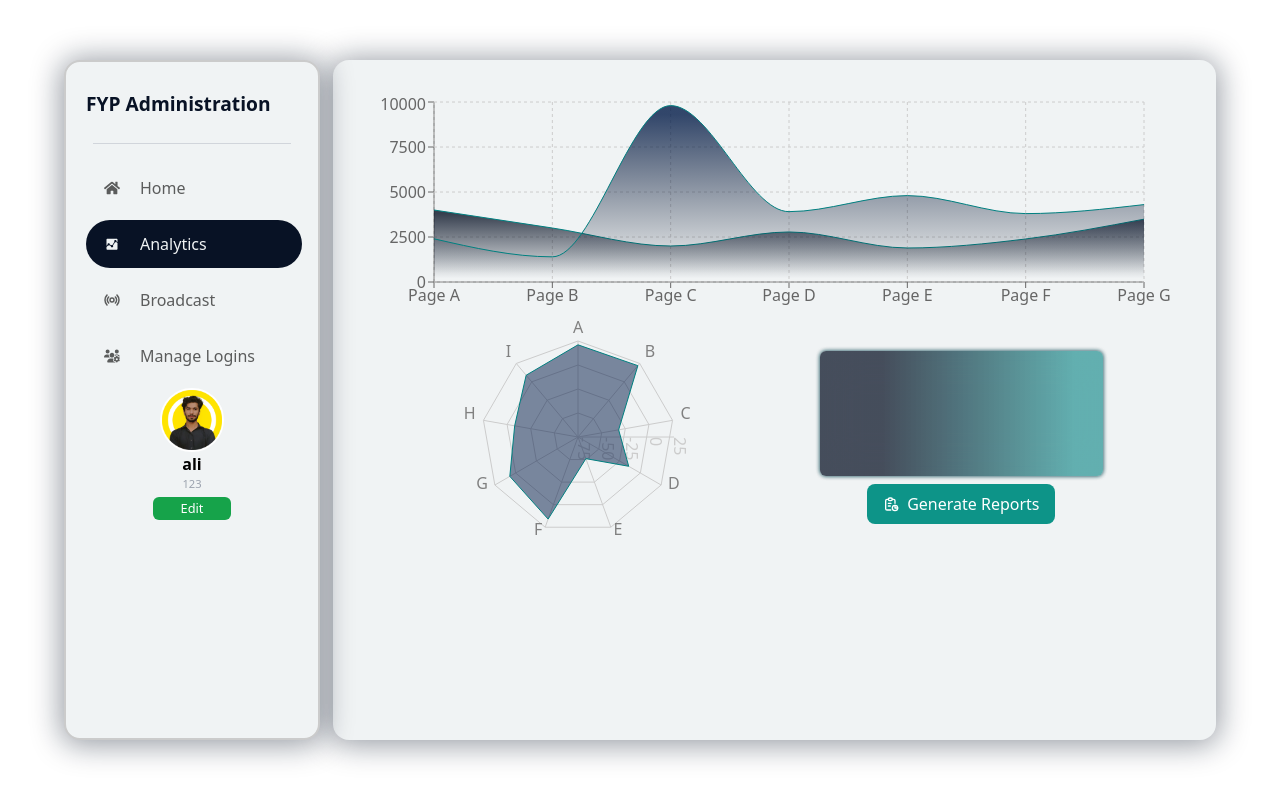
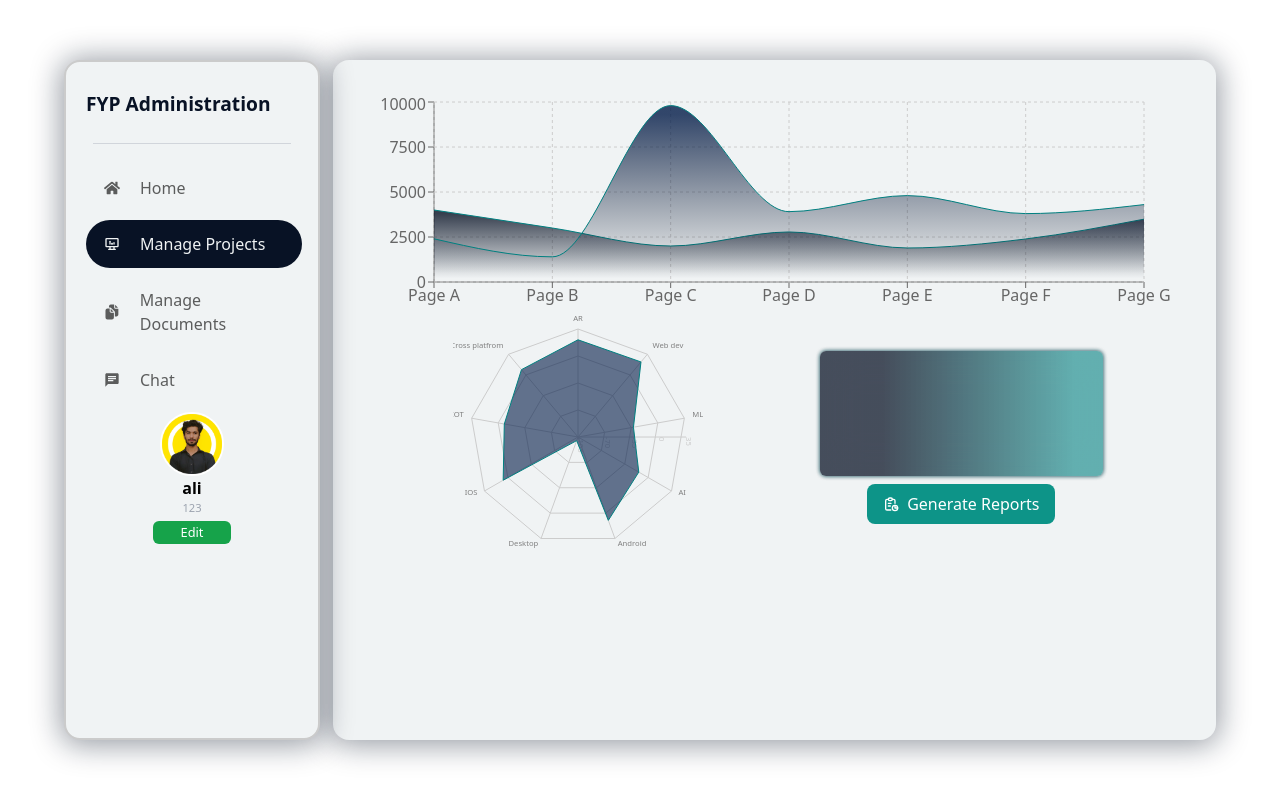
Before and after one commit to mubarakali826/Final-Year-Project-Administration-System, a React (Vite) app: page /admin/analytics in a window 1280 px wide. Built offline with nearby package versions, Linux system fonts and the light colour scheme.

Commit message:
admin initial backend completed

```diff
--- a/src/components/ADMIN/Analytics/Radar.jsx
+++ b/src/components/ADMIN/Analytics/Radar.jsx
@@ -3,25 +3,25 @@ import { Radar, RadarChart, PolarGrid,
     PolarAngleAxis, PolarRadiusAxis } from 'recharts';
 const radar = () => {
     const data = [
-        { name: 'A', x: 21 },
-        { name: 'B', x: 22 },
-        { name: 'C', x: -32 },
-        { name: 'D', x: -14 },
-        { name: 'E', x: -51 },
-        { name: 'F', x: 16 },
-        { name: 'G', x: 7 },
-        { name: 'H', x: -8 },
-        { name: 'I', x: 9 },
+        { name: 'AR', x: 21 },
+        { name: 'Web dev', x: 22 },
+        { name: 'ML', x: -32 },
+        { name: 'AI', x: -14 },
+        { name: 'Android', x: 10 },
+        { name: 'Desktop', x: -100 },
+        { name: 'IOS', x: 7 },
+        { name: 'IOT', x: -8 },
+        { name: 'Cross platfrom ', x: 9 },
     ];
 
   return (
        <RadarChart height={250} width={250}
-            outerRadius="80%" data={data}>
+            outerRadius="90%" data={data} className='text-[0.48rem]'>
             <PolarGrid />
-            <PolarAngleAxis dataKey="name" />
+            <PolarAngleAxis dataKey="name"/>
             <PolarRadiusAxis />
             <Radar dataKey="x" stroke="teal"
-                fill="#021b48" fillOpacity={0.5} />
+                fill="#021b48" fillOpacity={0.6} />
         </RadarChart>
   )
 }
--- a/src/components/ADMIN/Broadcast/Broadcast.jsx
+++ b/src/components/ADMIN/Broadcast/Broadcast.jsx
@@ -7,6 +7,7 @@ import {
   TooltipProvider,
   TooltipTrigger,
 } from "@/components/ui/tooltip";
+import { RxCross2 } from "react-icons/rx";
 
 const BroadcastModule = () => {
   const [selectedTarget, setSelectedTarget] = useState("all");
@@ -28,6 +29,7 @@ const BroadcastModule = () => {
   return (
     <div className="h-screen flex items-center">
       <div className="Broadcast gap-4 h-[85%] w-[69%] ml-[26%] rounded-2xl p-8 flex flex-col">
+
         <div className="mb-4">
           <h2 className="text-xl font-semibold text-blue-600">
             Broadcast Message
--- a/src/components/ADMIN/Manage Logins/EditLoginDialog.jsx
+++ b/src/components/ADMIN/Manage Logins/EditLoginDialog.jsx
@@ -27,16 +27,16 @@ const EditLoginDialog = ({ userId }) => {
         <DialogHeader>
           <DialogTitle>Edit Login Details</DialogTitle>
           <DialogDescription>
-            Update the email and password for this account.
+            Update the username and password for this account.
           </DialogDescription>
         </DialogHeader>
         <div className="mt-4">
           <label className="block text-sm font-medium text-gray-700">
-            Email
+            Username
           </label>
           <Input
-            type="email"
-            placeholder="Enter email"
+            type="text"
+            placeholder="Enter username"
             className="mt-1 block w-full p-2 border border-gray-300 rounded-md"
           />
         </div>
--- a/src/components/ADMIN/Manage Logins/ManageLogins.jsx
+++ b/src/components/ADMIN/Manage Logins/ManageLogins.jsx
@@ -15,6 +15,7 @@ const ManageLogins = () => {
   const [searchQuery, setSearchQuery] = useState("");
   const [activeTab, setActiveTab] = useState("student");
   const [isGenerateLoginVisible, setIsGenerateLoginVisible] = useState(false);
+  const [userType, setUserType] = useState('student');
 
   const handleSearchChange = (e) => {
     setSearchQuery(e.target.value);
@@ -113,26 +114,49 @@ const ManageLogins = () => {
     return (
       <div className=" h-screen w-[95%] flex items-center">
        <div className="generate-logins gap-4 h-[85%] w-[100%] ml-[27.35%] rounded-2xl p-8 flex flex-col relative">
-
   <RxCross2
     onClick={handleGenerateLoginClick}
-       className="absolute top-5 right-5 cursor-pointer" size={30}/>
+    className="absolute top-5 right-5 cursor-pointer"
+    size={30}
+  />
 
   <div className="mb-6">
-            <h2 className="text-2xl font-bold text-green-700 mb-2">
-              Generate Logins
-            </h2>
+    <h2 className="text-2xl font-bold text-green-700 mb-2">Generate Logins</h2>
     <p className="text-gray-600">
-              Add individual login details or upload an Excel file for bulk
-              generation.
+      Add individual login details or upload an Excel file for bulk generation.
     </p>
+
+    {/* Radio Buttons for Student/Supervisor */}
+    <div className="mt-4">
+      <label className="mr-4">
+        <input
+          type="radio"
+          value="student"
+          checked={userType === 'student'}
+          onChange={() => setUserType('student')}
+          className="mr-2"
+        />
+        Student
+      </label>
+      <label>
+        <input
+          type="radio"
+          value="supervisor"
+          checked={userType === 'supervisor'}
+          onChange={() => setUserType('supervisor')}
+          className="mr-2"
+        />
+        Supervisor
+      </label>
+    </div>
   </div>
 
   {/* Individual Login Generation */}
   <div className="mb-8">
-            <h3 className="text-lg font-semibold text-gray-700 mb-4">
-              Generate Single Login
-            </h3>
+    <h3 className="text-lg font-semibold text-gray-700 mb-4">Generate Single Login</h3>
+
+    {/* Conditional Rendering Based on User Type */}
+    {userType === 'student' ? (
       <div className="flex gap-4 mb-4">
         <input
           type="text"
@@ -149,6 +173,24 @@ const ManageLogins = () => {
           onChange={(e) => setEmail(e.target.value)}
         />
       </div>
+    ) : (
+      <div className="flex gap-4 mb-4">
+        <input
+          type="text"
+          className="w-1/2 border border-gray-300 rounded-lg p-4 focus:ring focus:ring-green-300 focus:border-green-500"
+          placeholder="Enter Username"
+
+        />
+        <input
+          type="email"
+          className="w-1/2 border border-gray-300 rounded-lg p-4 focus:ring focus:ring-green-300 focus:border-green-500"
+          placeholder="Enter Email Address"
+          value={email}
+          onChange={(e) => setEmail(e.target.value)}
+        />
+      </div>
+    )}
+
     <button
       className="flex items-center gap-2 bg-green-600 text-white rounded-lg px-4 py-2 hover:bg-green-500"
       onClick={handleGenerateLogin}
@@ -157,14 +199,12 @@ const ManageLogins = () => {
     </button>
   </div>
 
-          <hr className="my-3 border-gray-300" />
+  <hr className=" border-gray-300" />
 
   {/* Bulk Login Generation */}
   <div>
-            <h3 className="text-lg font-semibold text-gray-700 mb-4">
-              Bulk Login Generation
-            </h3>
-            <div className="flex items-center  gap-10 mb-4">
+    <h3 className="text-lg font-semibold text-gray-700 mb-4">Bulk Login Generation</h3>
+    <div className="flex items-center gap-10 mb-4">
       <input
         type="file"
         id="bulkUpload"
@@ -176,14 +216,16 @@ const ManageLogins = () => {
         htmlFor="bulkUpload"
         className="cursor-pointer flex items-center gap-2 text-green-600"
       >
-                <FaFileExcel /> {file ? file.name : <TooltipProvider>
+        <FaFileExcel /> {file ? file.name : (
+          <TooltipProvider>
             <Tooltip>
               <TooltipTrigger>Attach a document</TooltipTrigger>
-                  <TooltipContent  className=" text-yellow-500 bg-transparent border-none shadow-none ">
+              <TooltipContent className="text-yellow-500 bg-transparent border-none shadow-none">
                 <p>Document format must be xls or xlsx</p>
               </TooltipContent>
             </Tooltip>
-              </TooltipProvider>}
+          </TooltipProvider>
+        )}
       </label>
       <button
         className="flex items-center cursor-pointer gap-2 bg-green-600 text-white rounded-lg px-4 py-2 hover:bg-green-500"
@@ -195,6 +237,7 @@ const ManageLogins = () => {
     </div>
   </div>
 </div>
+
       </div>
     );
   };
--- a/src/components/Login/Sidebar/EditProfile.jsx
+++ b/src/components/Login/Sidebar/EditProfile.jsx
@@ -40,9 +40,9 @@ const EditProfile = () => {
   };
 
   return (
-    <div className="h-screen flex items-center justify-center">
+    <div className="h-screen flex items-center ">
 
-      <Card className="bg-[#f0f3f4] border-none shadow-none editProfile h-[85%] w-[69%] ml-[21%] rounded-2xl p-8 flex flex-col gap-3">
+      <Card className="editProfile gap-4 h-[85%] w-[69%] ml-[26%] rounded-2xl p-8 flex flex-col" style={{backgroundColor:"#f0f3f4",boxShadow:"0 2px 30px 3px #0812256c",color:"#081225"}}>
         <CardHeader>
           <CardTitle>Edit Profile</CardTitle>
         </CardHeader>
--- a/src/components/Login/Sidebar/Sidebar.jsx
+++ b/src/components/Login/Sidebar/Sidebar.jsx
@@ -14,8 +14,8 @@ const Sidebar = () => {
   const location = useLocation();
   const [selectedItem, setSelectedItem] = useState(1);
   // const [role, setRole] = useState("student");
-  const [role, setRole] = useState("admin");
-  // const [role, setRole] = useState("supervisor");
+  // const [role, setRole] = useState("admin");
+  const [role, setRole] = useState("supervisor");
 
   const name = useSelector((state) => state.user.name);
   const email = useSelector((state) => state.user.email);
```
Lines whose indentation alone changed are shown as unchanged.
